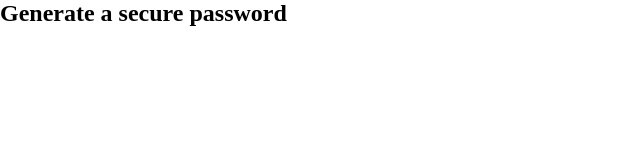
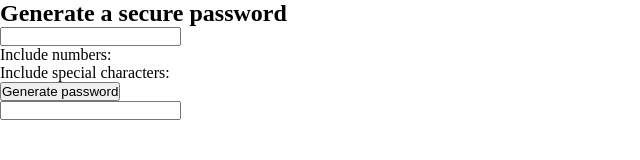
Before and after one commit to luca-malandrino/password-generator, a plain HTML site: page index.html in a window 1280 px wide. Shown: the whole page, without its empty margins (0-640 px from the left). Drawn offline with Linux system fonts and the light colour scheme.

Commit message:
Update index.html

```diff
--- a/index.html
+++ b/index.html
@@ -7,7 +7,32 @@
   <link rel="stylesheet" href="index.css">
 </head>
 <body>
-  <h2>Generate a secure password</h2>
+  <div id="settings">
+    <h2>Generate a secure password</h2>
+
+    <div id="length">
+      <label for="password-length"></label>
+      <input type="number" id="password-length">
+    </div>
+
+    <div id="numbers">
+      <label>Include numbers: </label>
+      <div class="toggle">
+        <div class="circle"></div>
+      </div>
+    </div>
+
+    <div id="special-characters">
+      <label>Include special characters: </label>
+      <div class="toggle">
+        <div class="circle"></div>
+      </div>
+    </div>
+
+    <button id="generate-btn">Generate password</button>
+  </div>
+
+  <input type="text" id="password" readonly>
 
   <script src="index.js"></script>
 </body>
```
